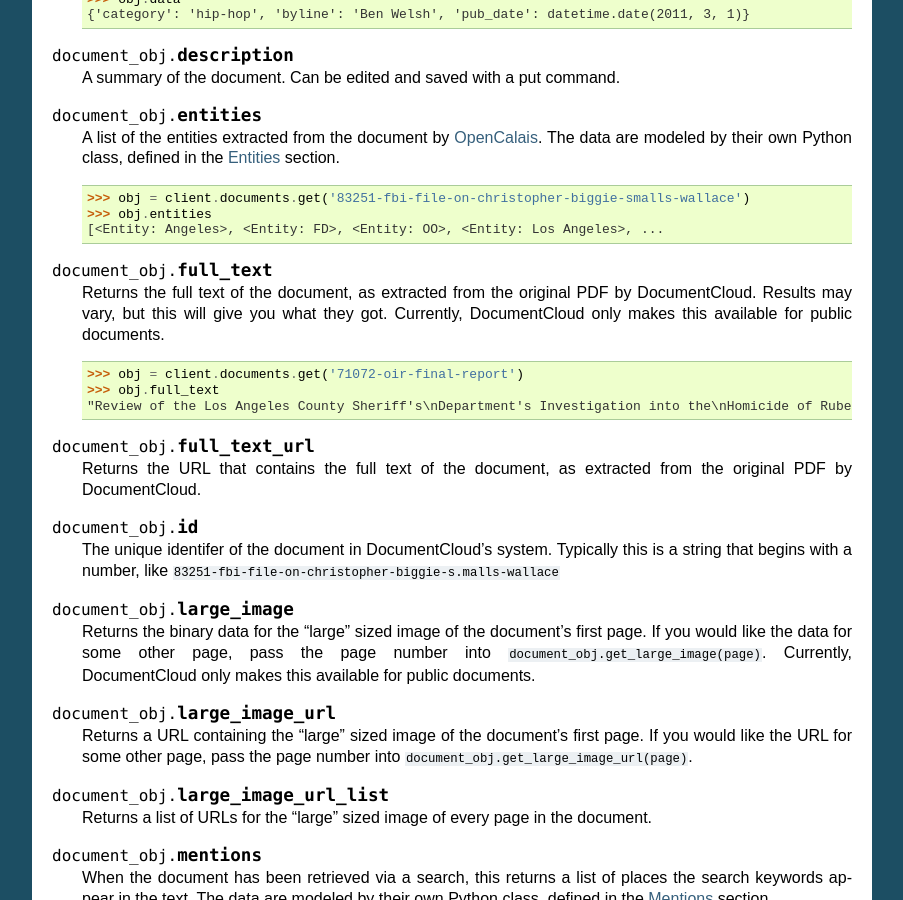
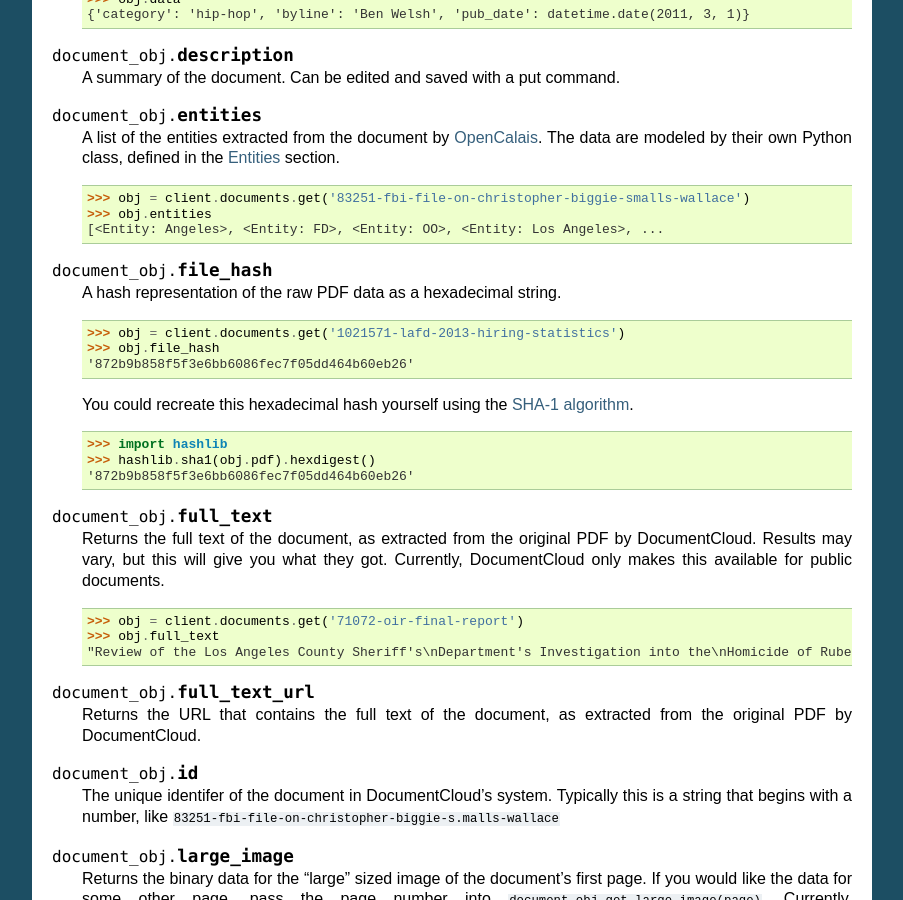
Before and after one commit to datadesk/python-documentcloud, a Sphinx documentation site: the page built from docs/documents.rst, in a window 1280 px wide and 900 px high, scrolled down 2313 px. Shown: the whole window, without its empty margins (198-1101 px from the left). Built offline with Sphinx 7.4.7, drawn with Linux system fonts in a browser that asks for light colours; some of the changed text lies outside the part shown.

Commit message:
Added documenation for the new file_hash attributing to fix #91

```diff
--- a/docs/documents.rst
+++ b/docs/documents.rst
@@ -130,6 +130,20 @@ Metadata
         >>> obj.entities
         [<Entity: Angeles>, <Entity: FD>, <Entity: OO>, <Entity: Los Angeles>, ...
 
+.. attribute:: document_obj.file_hash
+
+    A hash representation of the raw PDF data as a hexadecimal string.
+
+        >>> obj = client.documents.get('1021571-lafd-2013-hiring-statistics')
+        >>> obj.file_hash
+        '872b9b858f5f3e6bb6086fec7f05dd464b60eb26'
+
+    You could recreate this hexadecimal hash yourself using the `SHA-1 algorithm <https://en.wikipedia.org/wiki/SHA-1>`_.
+
+        >>> import hashlib
+        >>> hashlib.sha1(obj.pdf).hexdigest()
+        '872b9b858f5f3e6bb6086fec7f05dd464b60eb26'
+
 .. attribute:: document_obj.full_text
 
     Returns the full text of the document, as extracted from the original PDF by DocumentCloud. Results may vary, but this will give you what they got. Currently, DocumentCloud only makes this available for public documents.
```
Also changed, not shown: 11 other files.
